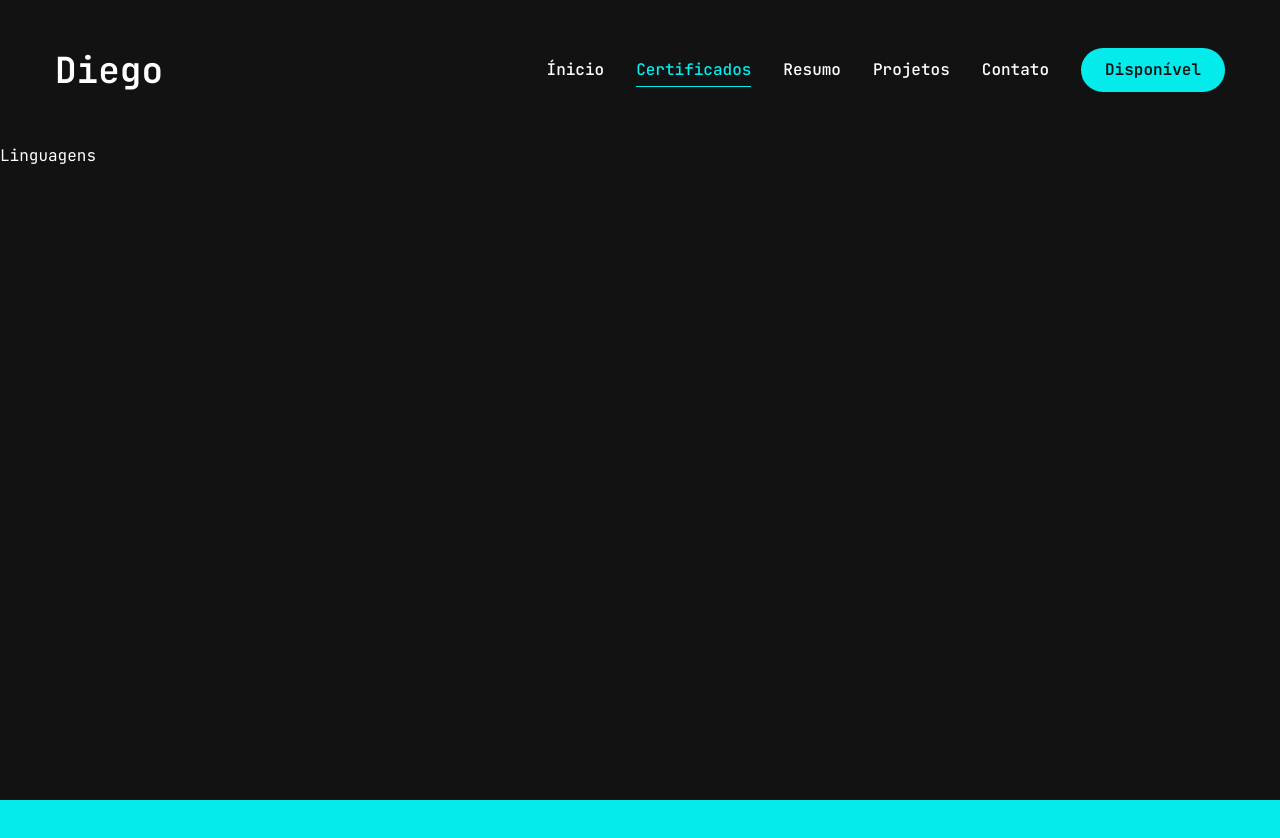
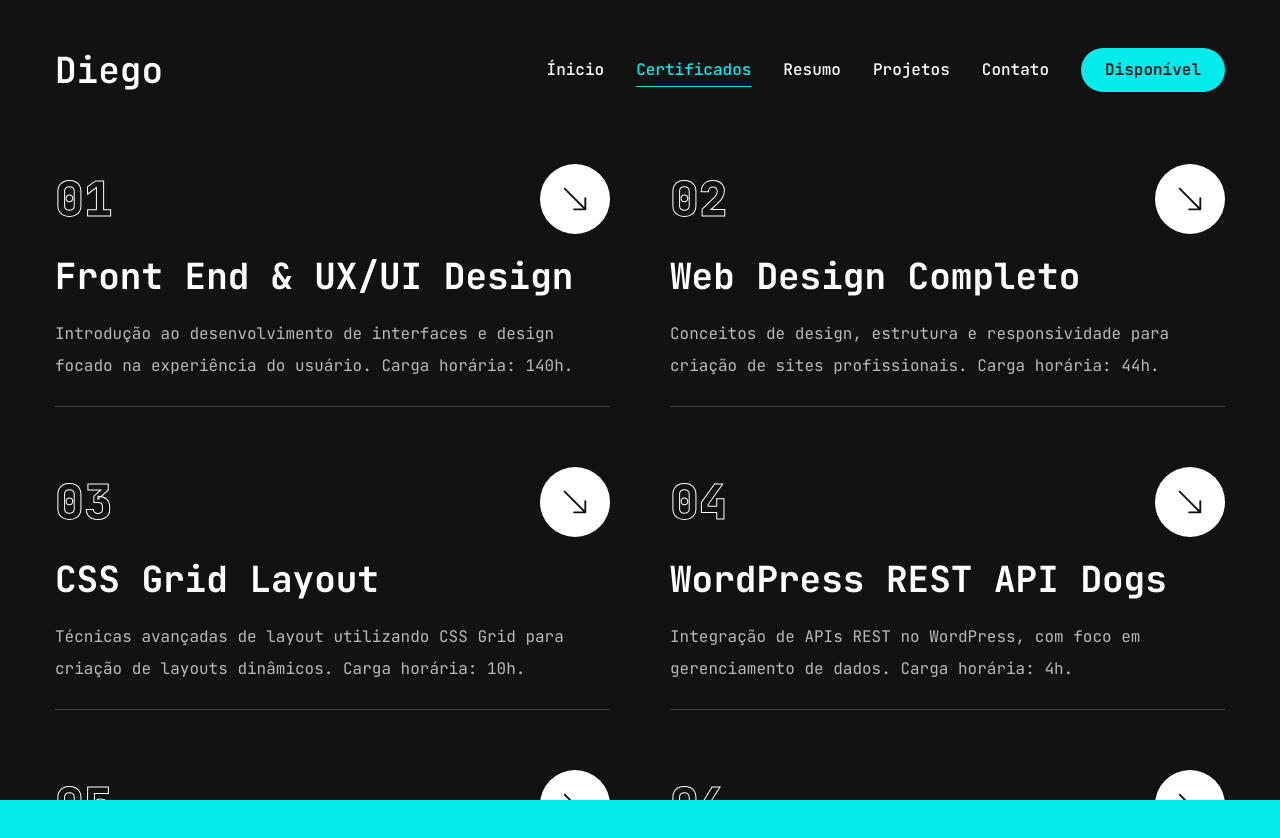
Before and after one commit to Diego-Sant/Portfolio2024, a Next.js app: page /certificados in a window 1280 px wide. Shown: the top 838 px of the page. Before the commit the page ends 800 px from the top, so only its background shows below. Built offline with nearby package versions, Linux system fonts and the light colour scheme.

Commit message:
certificates page

```diff
--- a/app/certificados/page.jsx
+++ b/app/certificados/page.jsx
@@ -1,10 +1,136 @@
-import React from 'react'
+"use client";
+
+import Link from "next/link";
+import { motion } from "framer-motion";
+import { BsArrowDownRight } from "react-icons/bs";
+
+const certificates = [
+  {
+    num: '01',
+    title: "Front End & UX/UI Design",
+    description: "Introdução ao desenvolvimento de interfaces e design focado na experiência do usuário. Carga horária: 140h.",
+    href: "https://www.origamid.com/certificate/1caf1fcc"
+  },
+  {
+    num: '02',
+    title: "Web Design Completo",
+    description: "Conceitos de design, estrutura e responsividade para criação de sites profissionais. Carga horária: 44h.",
+    href: "https://www.origamid.com/certificate/35d2d48e"
+  },
+  {
+    num: '03',
+    title: "CSS Grid Layout",
+    description: "Técnicas avançadas de layout utilizando CSS Grid para criação de layouts dinâmicos. Carga horária: 10h.",
+    href: "https://www.origamid.com/certificate/44c9c502"
+  },
+  {
+    num: '04',
+    title: "WordPress REST API Dogs",
+    description: "Integração de APIs REST no WordPress, com foco em gerenciamento de dados. Carga horária: 4h.",
+    href: "https://www.origamid.com/certificate/b8cf025c"
+  },
+  {
+    num: '05',
+    title: "CSS Avançado Posicionamento",
+    description: "Estudo aprofundado de técnicas de posicionamento com CSS para layouts precisos. Carga horária: 18h.",
+    href: "https://www.origamid.com/certificate/bb058054"
+  },
+  {
+    num: '06',
+    title: "CSS Flexbox",
+    description: "Domínio do layout flexível para construção de interfaces responsivas. Carga horária: 6h.",
+    href: "https://www.origamid.com/certificate/c63f6b19"
+  },
+  {
+    num: '07',
+    title: "React Completo",
+    description: "Aprendizado abrangente do framework React para desenvolvimento de aplicações web interativas. Carga horária: 36h.",
+    href: "https://www.origamid.com/certificate/e00dbe92"
+  },
+  {
+    num: '08',
+    title: "Bootstrap 4",
+    description: "Criação de layouts responsivos e componentes com Bootstrap 4 para desenvolvimento ágil. Carga horária: 10h.",
+    href: "https://www.origamid.com/certificate/ebb0a02f"
+  },
+  {
+    num: '09',
+    title: "CSS com SASS",
+    description: "Utilização de SASS para otimização e organização de estilos em projetos CSS. Carga horária: 12h.",
+    href: "https://www.origamid.com/certificate/f363b80f"
+  },
+  {
+    num: '10',
+    title: "Curso Excel do Básico ao Avançado",
+    description: "Domínio total do Excel, desde fórmulas básicas até funções avançadas e análise de dados. Carga horária: 28h.",
+    href: "https://www.udemy.com/certificate/UC-f4742800-47e9-49d5-a6a8-29e8ac6d4ffa/"
+  },
+  {
+    num: '11',
+    title: "Java Completo Programação Orientada a Objetos",
+    description: "Aprendizado completo de Java com foco em programação orientada a objetos e desenvolvimento de aplicações. Carga horária: 54h.",
+    href: "https://www.udemy.com/certificate/UC-bbb3e0bd-74b9-4ffe-9c0f-cf55a5db1c62/"
+  },
+  {
+    num: '12',
+    title: "Curso de Programação JavaScript",
+    description: "Fundamentos e técnicas de programação em JavaScript para desenvolvimento web interativo. Carga horária: 8h.",
+    href: "https://www.udemy.com/certificate/UC-5cde8d5a-c153-4ce1-9ea5-c5f0c704170d/"
+  },
+  {
+    num: '13',
+    title: "React do Zero a Maestria",
+    description: "Aprendizado completo do React, desde os conceitos básicos até a criação de aplicações complexas. Carga horária: 30h.",
+    href: "https://www.udemy.com/certificate/UC-95e3bff4-920b-4220-ac32-ab85a6e69312/"
+  },
+  {
+    num: '14',
+    title: "Next.js e React - Curso Completo",
+    description: "Domínio do Next.js junto ao React para desenvolvimento de aplicações web otimizadas e escaláveis. Carga horária: 28h.",
+    href: "https://www.udemy.com/certificate/UC-71fdd649-57e4-4a5b-8bb0-3d7727c698cb/"
+  },
+]
 
 const Certificate = () => {
   return (
-    <div>
-      Linguagens
-    </div>
+    <section className="min-h-[80vh] flex flex-col justify-center py-12 xl:py-0">
+      <div className="container mx-auto mb-10 mt-6">
+        <motion.div initial={{opacity: 0}} animate={{opacity: 1, transition: {
+          delay: 2.4, duration: 0.4, ease: "easeIn"
+        }}} className="grid grid-cols-1 md:grid-cols-2 gap-[60px]">
+          {certificates.map((certificate, index) => {
+            return (
+              <div key={index} className="flex-1 flex flex-col justify-between gap-6 group min-h-[230px]">
+                <div className="w-full flex justify-between items-center">
+
+                  <div className="text-5xl font-extrabold text-outline text-transparent
+                    group-hover:text-outline-hover transition-all duration-500">
+                    {certificate.num}
+                  </div>
+                  <Link href={certificate.href} target="_blank" className="w-[70px] h-[70px]
+                    rounded-full bg-white group-hover:bg-secondary transition-all
+                    duration-500 flex justify-center items-center hover:-rotate-45">
+                    <BsArrowDownRight className="text-primary text-3xl" />
+                  </Link>
+
+                </div>
+
+                <h2 className="text-[36px] font-bold leading-none group-hover:text-secondary
+                  transition-all duration-500">
+                  {certificate.title}
+                </h2>
+
+                <p className="text-white/70">
+                  {certificate.description}
+                </p>
+
+                <div className="border-b border-white/20 w-full"></div>
+              </div>
+            )
+          })}
+        </motion.div>
+      </div>
+    </section>
   )
 }
 
--- a/app/globals.css
+++ b/app/globals.css
@@ -6,6 +6,13 @@
 @layer base {
   body {
     @apply font-primary bg-primary text-white leading-loose;
+  }
+  .text-outline {
+    -webkit-text-stroke: 1px #ffffff;
+  }
+
+  .text-outline-hover {
+    -webkit-text-stroke: 1px #03ebeb;
   }
 }
 
```
